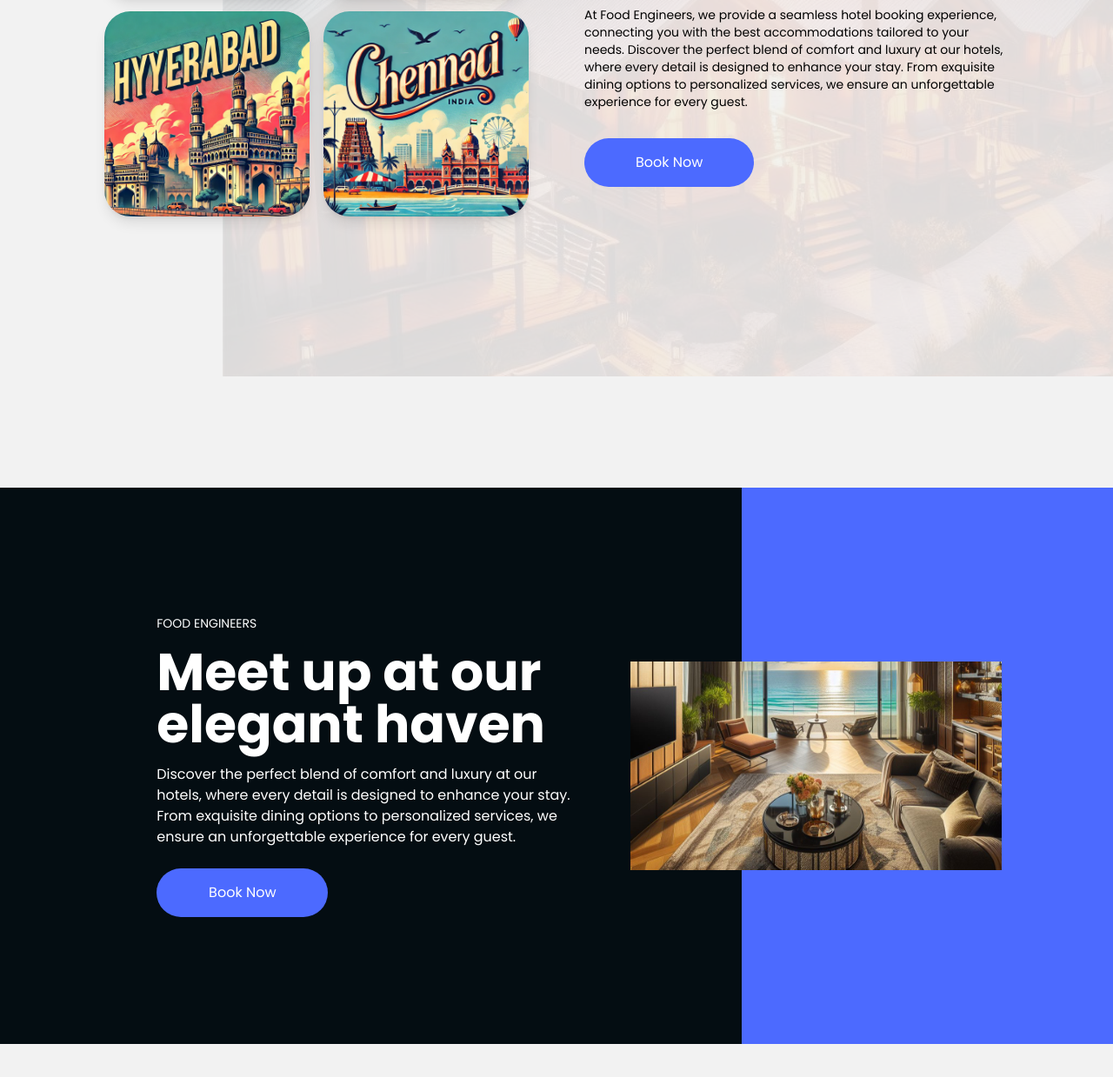
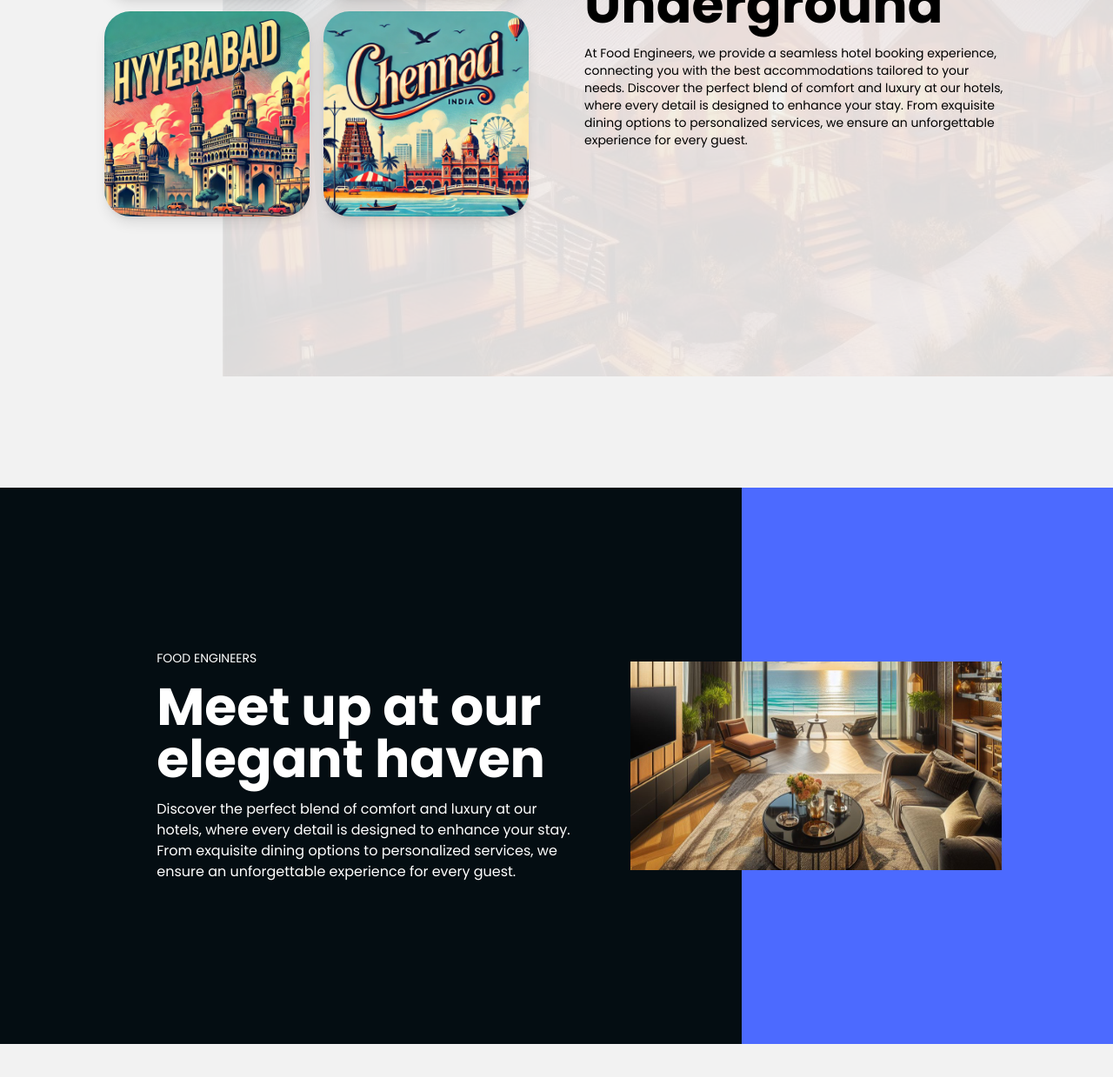
Before and after one commit to Yaswanth-Krishna17/Key2Stay, a plain HTML site: page home.html in a window 1280 px wide. Shown: the part 319-1558 px from the top of the page at 87% size. Drawn offline with nearby package versions, Linux system fonts and the light colour scheme; files whose address does not match are found by name.

Commit message:
Removed book button

```diff
--- a/home.html
+++ b/home.html
@@ -108,11 +108,7 @@
                 </p>
 
 
-                <button class="mt-8 px-6 py-4 bg-[#4C6AFF] text-white rounded-full lg:w-2/5 w-full" onclick="window.location.href='city.html'">
-                    Book Now
 
-
-                </button>
             </div>
         </div>
     </section>
@@ -126,9 +122,7 @@
                 </p>
 
 
-                <button class="mt-6 px-8 py-4 bg-[#4C6AFF] text-white rounded-full w-full lg:w-2/5">
-                    Book Now
-                </button>
+
             </div>
         </div>
         <div class="w-full lg:w-1/3 bg-[#4C6AFF] p-10 text-white flex items-center justify-center relative lg:mt-0">
```
